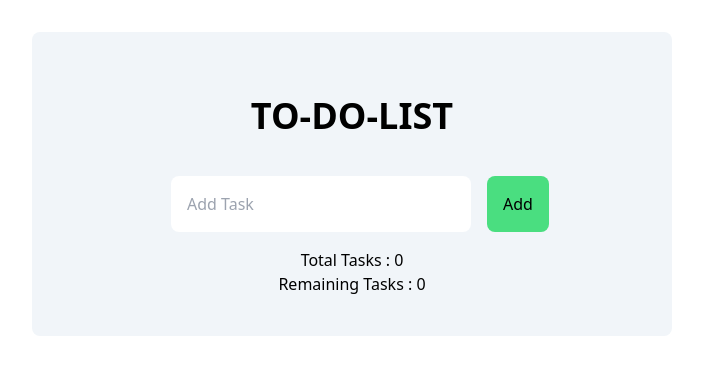
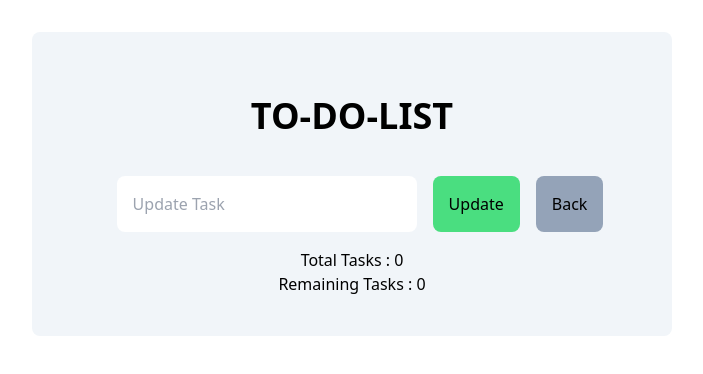
Before and after one commit to rkcoola792/to-do-list-react-redux-toolkit, a React (Create React App) app: page / in a window 1280 px wide. Shown: the top 374 px of the page, without its empty margins (288-991 px from the left). Built offline with nearby package versions, Linux system fonts and the light colour scheme.

Commit message:
completed edit feature

```diff
--- a/src/components/Body.js
+++ b/src/components/Body.js
@@ -7,7 +7,7 @@ import { useSelector } from 'react-redux'
 const Body = () => {
      const taskList = useSelector((store) => store.tasks.taskList);
   return (
-    <div className='w-1/2 bg-slate-100 h-auto m-auto flex flex-col gap-10 justify-center text-center items-center pt-16 mt-8 rounded-lg '>
+    <div className=' w-1/2 bg-slate-100 h-auto m-auto flex flex-col gap-10 justify-center text-center items-center pt-16 mt-8 rounded-lg  '>
       <CreateTask/>
       <TaskContainer/>
       {taskList.length ? <ClearButton/>:""}
--- a/src/components/CreateTask.js
+++ b/src/components/CreateTask.js
@@ -1,48 +1,91 @@
 import React, { useState ,useRef} from "react";
 import { useDispatch, useSelector } from "react-redux";
-import { addItem } from "../utils/taskSlice";
+import { addItem, editItemReducer,updateItem } from "../utils/taskSlice";
 
 const CreateTask = () => {
 
   const dispatch=useDispatch();
   const [showInputTask,setShowInputTask]=useState("");
+  const [updateInputTask,setUpdateInputTask]=useState("");
   const taskList = useSelector((store) => store.tasks.taskList);
   const taskLeft = useSelector((store) => store.tasks.taskLeft);
+  const editTask = useSelector((store) => store.tasks.editItem);
+  const editID = useSelector((store) => store.tasks.editID);
 
-  // console.log("task left",taskLeft)
-//   dispatch()
+
   const taskRef=useRef();
-
+  const updateRef=useRef();
 
   const handleAdd=()=>{
   dispatch(addItem(taskRef?.current?.value));
   setShowInputTask("")
   }
+  const handleUpdate=()=>{
+    // setUpdateInputTask(taskList[editID])
+  dispatch(updateItem(updateRef?.current?.value));
+    dispatch(editItemReducer());
+    setShowInputTask("");
+  }
 
+  const handleBack=()=>{
+    dispatch(editItemReducer());
+  }
+console.log("tasklist array" ,taskList[2])
   return (
     <div className="to-do-list-container">
       <div>
         <h1 className="font-bold text-4xl mb-6">TO-DO-LIST</h1>
       </div>
-
+      <div>
+        {editTask ? (
+          <>
             <input
               ref={taskRef}
               value={showInputTask}
               type="text"
               placeholder="Add Task"
               className="m-4 p-4 w-[300px] rounded-lg"
-        onChange={(e)=>setShowInputTask(e.target.value)}
+              onChange={(e) => setShowInputTask(e.target.value)}
             ></input>
-      <button className="bg-green-400 p-4 rounded-lg
+            <button
+              className="bg-green-400 p-4 rounded-lg
        hover:shadow-lg hover:bg-green-300"
               onClick={handleAdd}
             >
               Add
             </button>
+          </>
+        ) : (
+          <>
+            <input
+              ref={updateRef}
+              value={showInputTask}
+              type="text"
+              placeholder="Update Task"
+              className="m-4 p-4 w-[300px] rounded-lg "
+              onChange={(e) => setShowInputTask(e.target.value)}
+            ></input>
+            <button
+              className="bg-green-400 p-4 rounded-lg
+       hover:shadow-lg hover:bg-green-300"
+              onClick={handleUpdate}
+            >
+              Update
+            </button>
+            <button
+              className="bg-slate-400 p-4 ml-4 rounded-lg
+       hover:shadow-lg hover:bg-slate-300"
+              onClick={handleBack}
+            >
+              Back
+            </button>
+          </>
+        )}
+      </div>
 
       <div className="task-details">
         <h4>Total Tasks : {taskList.length}</h4>
-        <h4>Remaining Tasks : {taskList.length} </h4>
+        <h4>Remaining Tasks : {taskLeft} </h4>
       </div>
     </div>
   );
--- a/src/components/Task.js
+++ b/src/components/Task.js
@@ -3,7 +3,7 @@ import CheckCircleOutlineIcon from "@mui/icons-material/CheckCircleOutline";
 import DeleteIcon from "@mui/icons-material/Delete";
 import EditIcon from "@mui/icons-material/Edit";
 import { useDispatch, useSelector } from 'react-redux';
-import { deleteItem } from '../utils/taskSlice';
+import { decreaseItem, deleteItem, increaseItem,editItemReducer, updateItem } from '../utils/taskSlice';
 import PriorityHighIcon from "@mui/icons-material/PriorityHigh";
 import LowPriorityIcon from "@mui/icons-material/LowPriority";
 import { Tooltip } from '@mui/material';
@@ -12,20 +12,23 @@ import EditComponent from './EditComponent';
 const Task = ({name,id}) => {
     const [lineThrough,setLineThrough]=useState(false)
     const [highPriority,SetHighPriority]=useState(false)
-    const [edit,setEdit]=useState(false)
 
-    const taskList=useSelector(store=>store.tasks.taskList)
+    // const taskList=useSelector(store=>store.tasks.taskList)
+    const taskLeft = useSelector((store) => store.tasks.taskLeft);
+    const editItem = useSelector((store) => store.tasks.editItem);
     const dispatch=useDispatch()
     const handleDelete=()=>{
         dispatch(deleteItem(id))
-        console.log("id",id)
+        // console.log("id",id)
     }
     const handleEdit=()=>{
-        setEdit(true)
-        console.log(edit)
+        dispatch(editItemReducer(id));
+        console.log("editting",id)
     }
     const handleCheck=()=>{
      setLineThrough(!lineThrough);
+     {!lineThrough ? dispatch(decreaseItem()) : dispatch(increaseItem())}
+     console.log("Taskleft",taskLeft)
     }
   return (
     <div className={highPriority?"task-container h-[60px] w-[600px] bg-white shadow-lg m-2 flex justify-between rounded-lg animate-blinkingBg":"task-container h-[60px] w-[600px] bg-white shadow-lg m-2 flex justify-between rounded-lg"} >
--- a/src/utils/taskSlice.js
+++ b/src/utils/taskSlice.js
@@ -4,25 +4,40 @@ const taskSlice=createSlice({
     name:"task",
     initialState:{
         taskList:[],
-        taskLeft:[]
+        taskLeft:0,
+        editItem:false,
+        editID:null
     },
     reducers:{
         addItem:(state,action)=>{
             state.taskList.push(action.payload)
+            state.taskLeft = state.taskLeft + 1;
         },
         deleteItem:(state,action)=>{
             state.taskList.splice(action.payload,1)
+            state.taskLeft = state.taskLeft - 1;
         },
-        editItem:(state,action)=>{
-            // state.taskList
+        updateItem:(state,action)=>{
+           state.taskList[state.editID]=action.payload
+        },
+        editItemReducer:(state,action)=>{
+            state.editItem=!state.editItem;
+            state.editID=action.payload
         },
         clearItems:(state,action)=>{
             state.taskList=[];
+            state.taskLeft=0;
         },
 
+        decreaseItem:(state,action)=>{
+            state.taskLeft = state.taskLeft - 1;
+        },
+        increaseItem:(state,action)=>{
+            state.taskLeft = state.taskLeft + 1;
+        },
     }
 })
 
 export default taskSlice.reducer
 
-export const{addItem,deleteItem,editItem,clearItems}=taskSlice.actions
+export const{addItem,deleteItem,editItemReducer,updateItem,clearItems,decreaseItem,increaseItem}=taskSlice.actions
```
Lines whose indentation alone changed are shown as unchanged.
